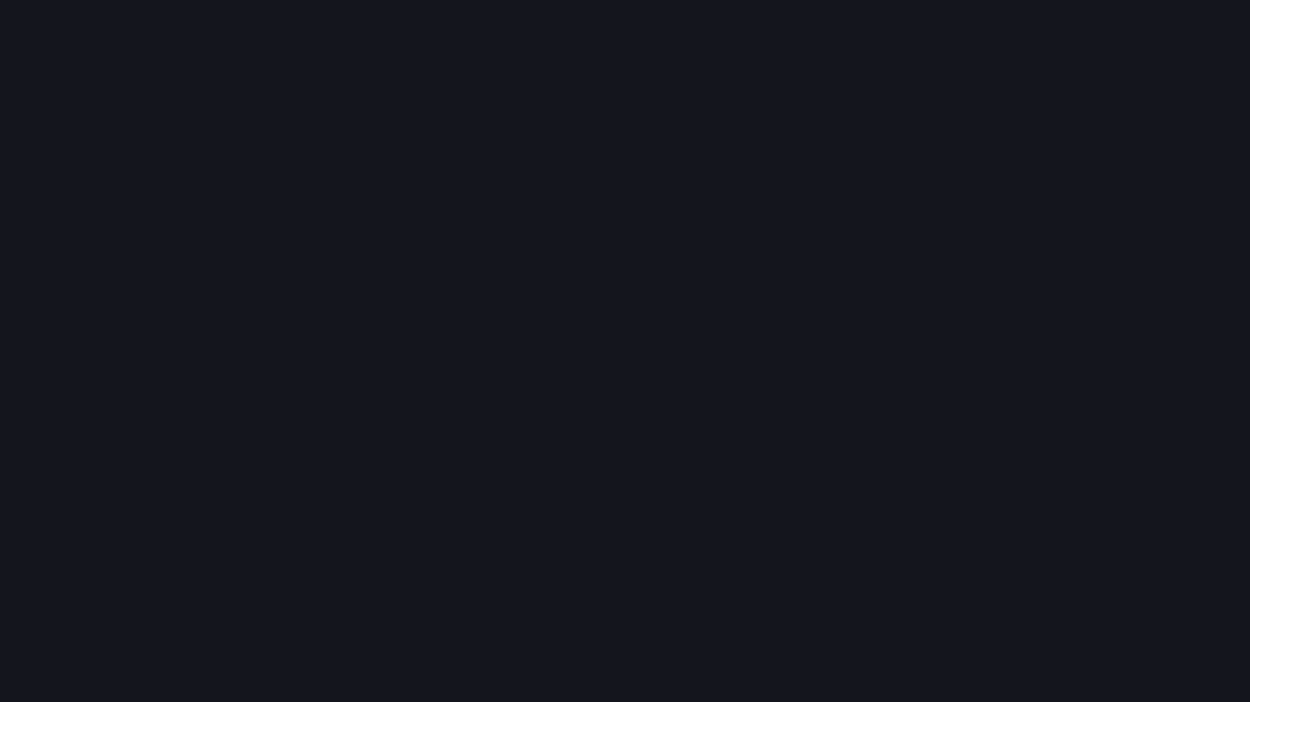
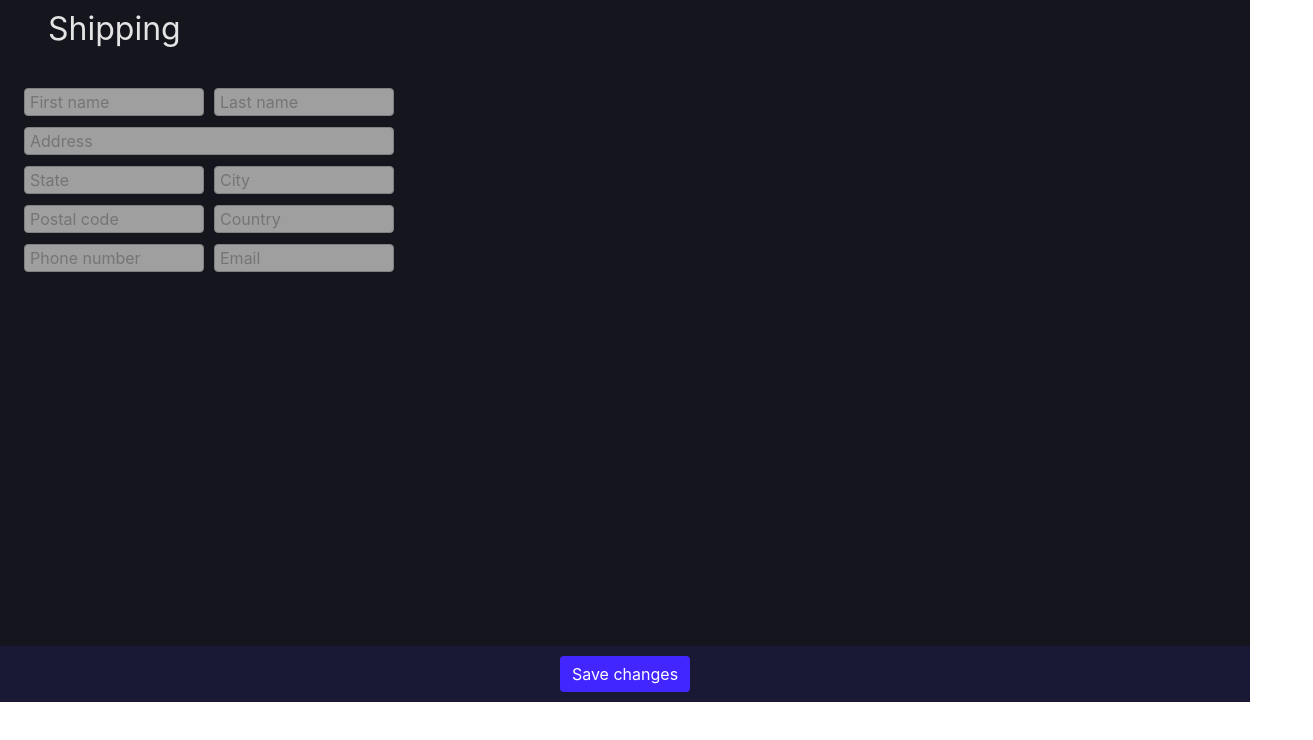
Before and after one commit to thibaultmthh/SEIG-NIKE-BOT, an Electron app: page frontend/main.html in a window 1550 px wide. Both pictures are taken after a click on the element "Shipping". Shown: the part 48-788 px from the top of the page, without its empty margins (0-1313 px from the left). Drawn offline with nearby package versions, Linux system fonts and the light colour scheme; no server answers.

Commit message:
add form

```diff
--- a/frontend/main.html
+++ b/frontend/main.html
@@ -34,7 +34,7 @@
       <div class="haut_chaussure">
         <p>Add a new task</p>
       </div>
-      <div class="info_chaussure p-4"  style="color:white">
+      <div class="info_chaussure p-4" style="color:white">
         blalblablablab
       </div>
       <div class="valider_chaussure">
@@ -142,31 +142,54 @@
 
 
 
-
-
-
-
-
-
-
-
-
-
-
     <div class="main" id="profils_div">
-
+      <div class="nom_onglet pl-5 pt-2">
+        <p>Shipping</p>
       </div>
-
-
-
-
-
-
-
-
-
-
-
+      <div class="chaussure_container container-fluid pr-4 pl-4" id="chaussure_avaliable_list">
+        <div class="ligne_form">
+          <div class="normal_sized_form">
+            <input type="text" name="" value="" class="input_nike" placeholder="First name">
+          </div>
+          <div class="normal_sized_form">
+            <input type="text" name="" value="" class="input_nike" placeholder="Last name">
+          </div>
+        </div>
+        <div class="ligne_form">
+          <div class="big_sized_form">
+            <input type="text" name="" value="" class="input_nike" placeholder="Address">
+          </div>
+        </div>
+        <div class="ligne_form">
+          <div class="normal_sized_form">
+            <input type="text" name="" value="" class="input_nike" placeholder="State">
+          </div>
+          <div class="normal_sized_form">
+            <input type="text" name="" value="" class="input_nike" placeholder="City">
+          </div>
+        </div>
+        <div class="ligne_form">
+          <div class="normal_sized_form">
+            <input type="text" name="" value="" class="input_nike" placeholder="Postal code">
+          </div>
+          <div class="normal_sized_form">
+            <input type="text" name="" value="" class="input_nike" placeholder="Country">
+          </div>
+        </div>
+        <div class="ligne_form">
+          <div class="normal_sized_form">
+            <input type="text" name="" value="" class="input_nike" placeholder="Phone number">
+          </div>
+          <div class="normal_sized_form">
+            <input type="text" name="" value="" class="input_nike" placeholder="Email">
+          </div>
+        </div>
+      </div>
+      <div class="accounts_bandeau centrer">
+        <div class="centrer_bouton">
+          <button type="button" name="button" class="btn btn-primary btn_add_account" id="">Save changes</button>
+        </div>
+      </div>
 
 
 
@@ -460,10 +483,14 @@
       </div>
 
     </div>
-  <script>window.$ = window.jQuery = require('jquery');</script>
-  <script type="text/javascript">const ipc = require('electron').ipcRenderer;</script>
+    <script>
+      window.$ = window.jQuery = require('jquery');
+    </script>
+    <script type="text/javascript">
+      const ipc = require('electron').ipcRenderer;
+    </script>
     <script type="text/javascript" src="js/home/main_home.js"></script>
-  <script type="text/javascript" src="js/main.js">
+    <script type="text/javascript" src="js/main.js"></script>
     <script type="text/javascript" src="js/avoir.js">
 
     </script>
```
Lines whose indentation alone changed are shown as unchanged.
